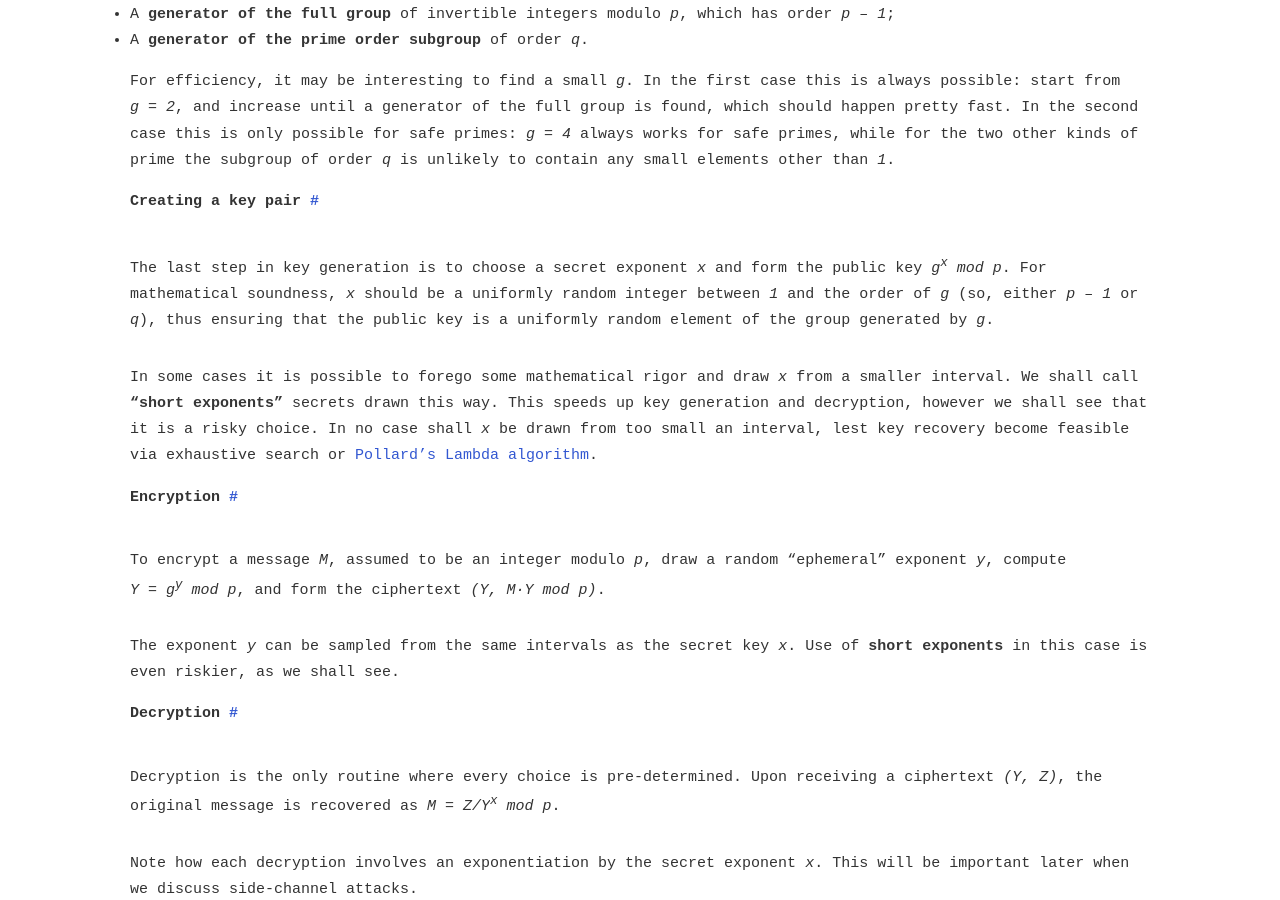
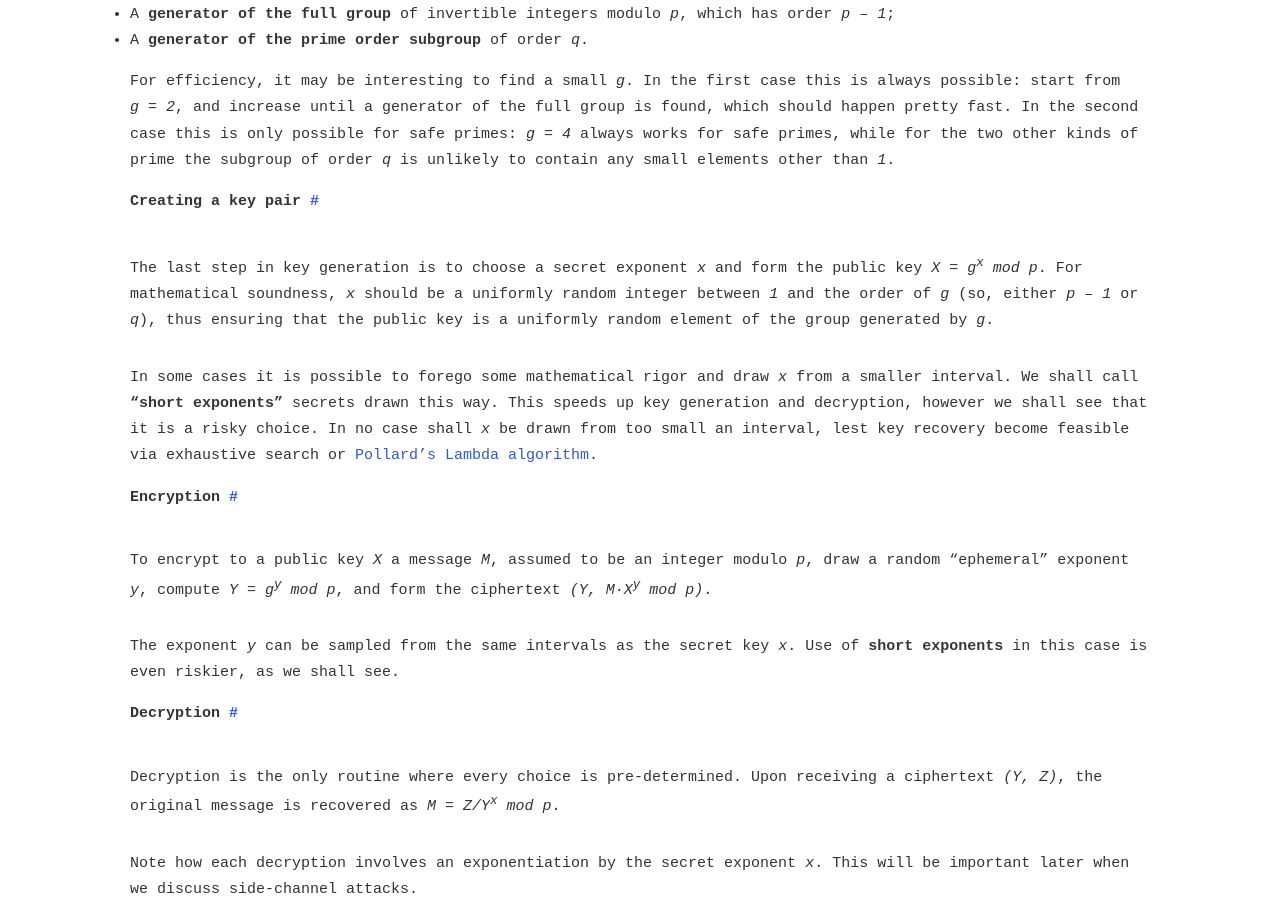
Before and after one commit to IBM/system-security-research-updates, a Jekyll site: the page built from _posts/2021-07-20-insecurity-elgamal-pt1.md, in a window 1280 px wide and 900 px high, scrolled down 1773 px. Built offline with Jekyll 4.4.1, drawn with Linux system fonts in a browser that asks for light colours; nearby versions of some CDN libraries; a style sheet for code colours, icons or effects is not loaded.

Commit message:
Fix wrong description of encryption process

```diff
--- a/_posts/2021-07-20-insecurity-elgamal-pt1.md
+++ b/_posts/2021-07-20-insecurity-elgamal-pt1.md
@@ -124,7 +124,7 @@ elements other than *1*.
 ### Creating a key pair
 
 The last step in key generation is to choose a secret exponent *x* and
-form the public key *g<sup>x</sup> mod p*.  For mathematical
+form the public key *X = g<sup>x</sup> mod p*.  For mathematical
 soundness, *x* should be a uniformly random integer between *1* and
 the order of *g* (so, either *p – 1* or *q*), thus ensuring that the
 public key is a uniformly random element of the group generated by
@@ -141,9 +141,10 @@ algorithm](https://en.wikipedia.org/wiki/Pollard%27s_kangaroo_algorithm).
 
 ### Encryption
 
-To encrypt a message *M*, assumed to be an integer modulo *p*, draw a
-random "ephemeral" exponent *y*, compute *Y = g<sup>y</sup> mod p*,
-and form the ciphertext *(Y, M·Y mod p)*.
+To encrypt to a public key *X* a message *M*, assumed to be an integer
+modulo *p*, draw a random "ephemeral" exponent *y*, compute
+*Y = g<sup>y</sup> mod p*, and form the ciphertext
+*(Y, M·X<sup>y</sup> mod p)*.
 
 The exponent *y* can be sampled from the same intervals as the secret
 key *x*.  Use of **short exponents** in this case is even riskier,
```
